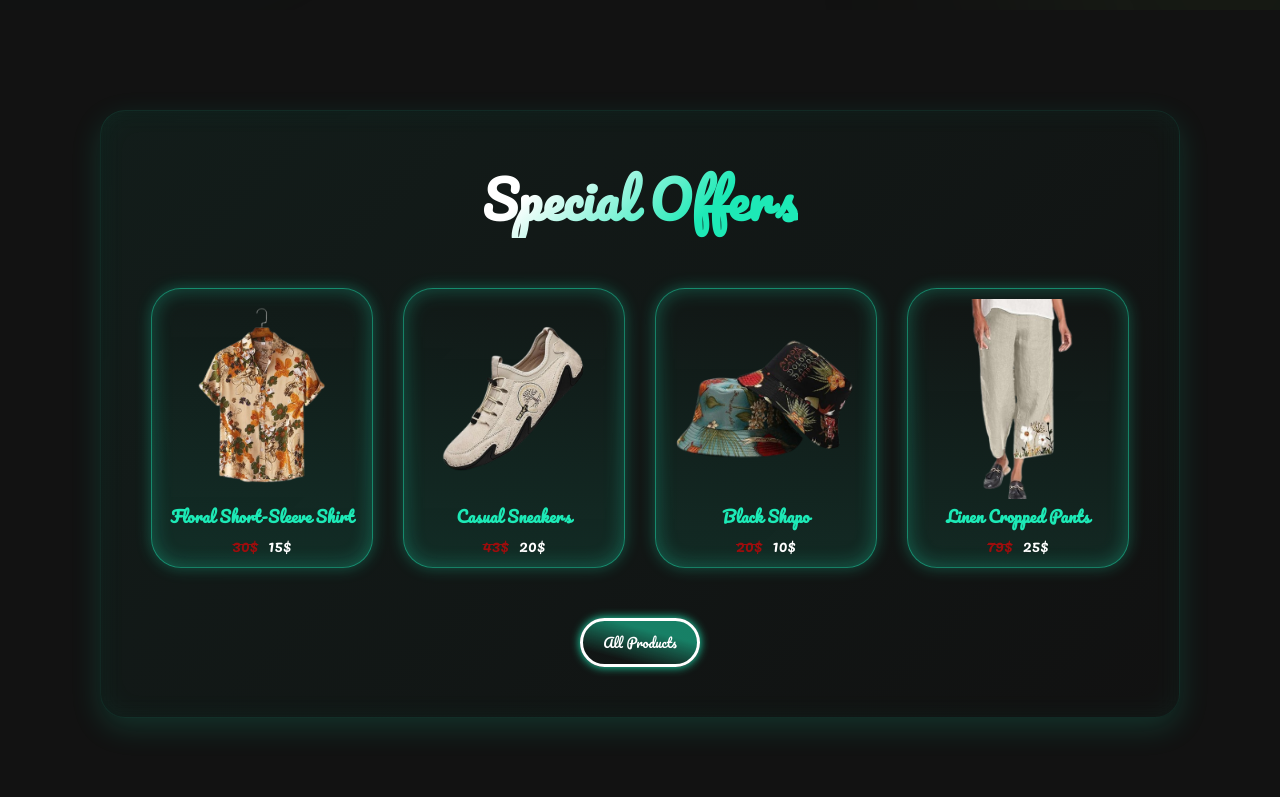
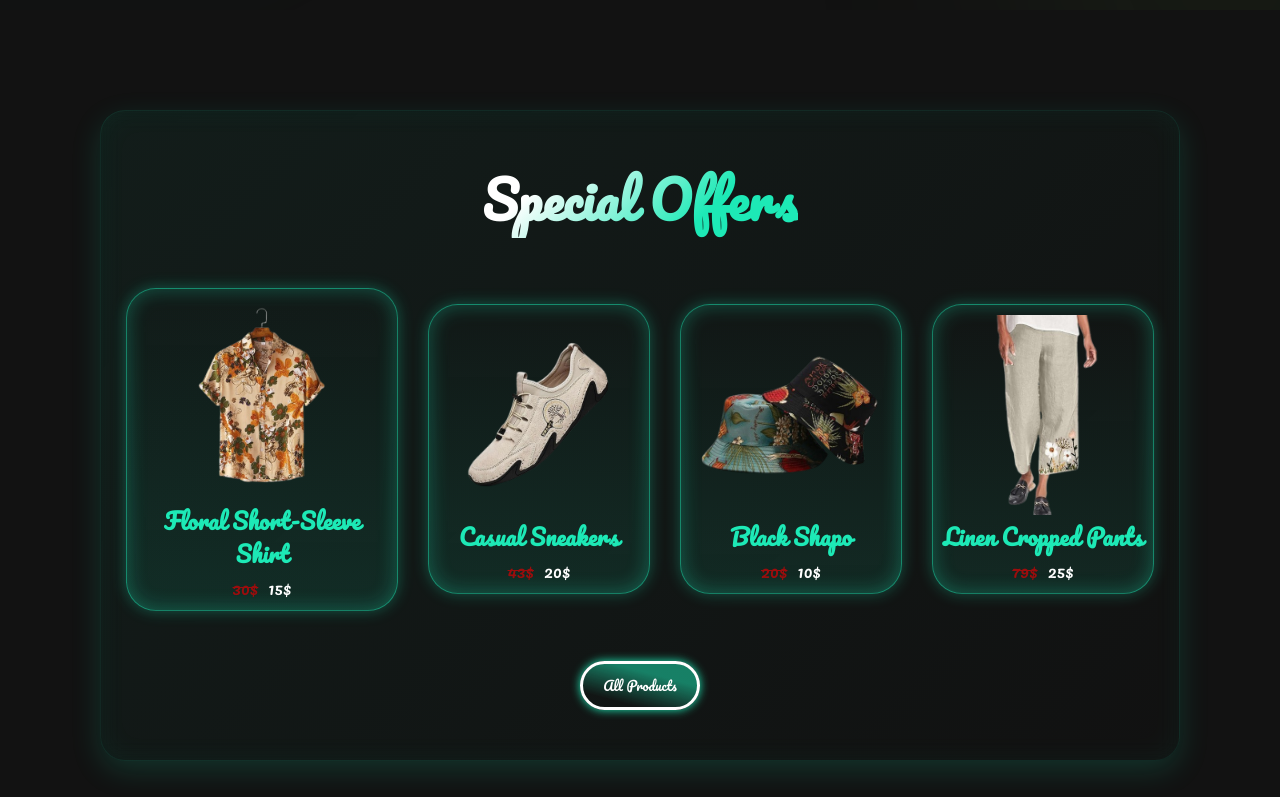
Before and after one commit to aziznefzi/clothing-store-Project, a React (Vite) app: page / in a window 1280 px wide. Shown: the part 2000-2797 px from the top of the page. Built offline with nearby package versions, Linux system fonts and the light colour scheme.

Commit message:
offre action product update

```diff
--- a/src/app/offers/offers.module.css
+++ b/src/app/offers/offers.module.css
@@ -103,7 +103,9 @@
 }
 
 .ContentOffre .Product h6{
-    font-size: 1rem;
+    font-size: 1.4rem;
+    text-align: center;
+    max-width: 250px;
 }
 
 .offersContainer button{
@@ -153,7 +155,7 @@
 @media (max-width: 600px) {
     .offersContainer,
     .offersContainerDark {
-        margin: 30px;
+        margin: 30px 15px;
         padding: 20px 5px;
     }
 
```
